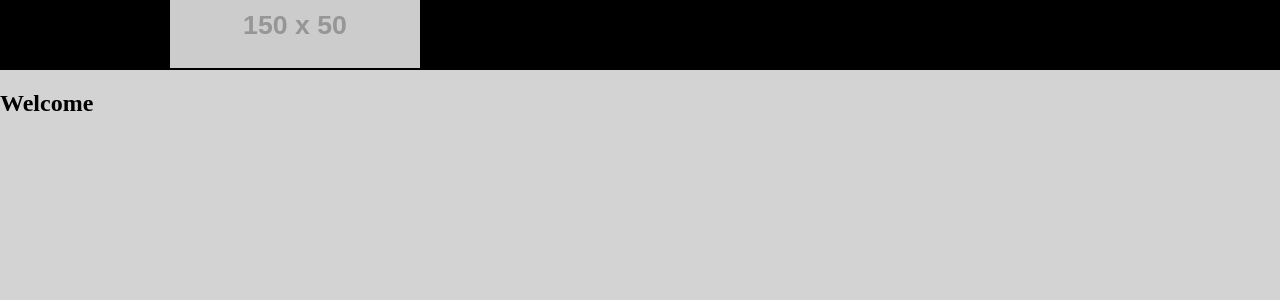
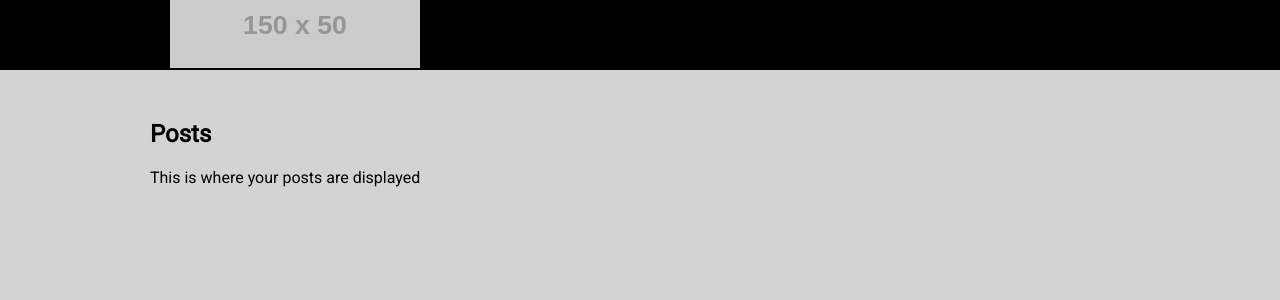
Before and after one commit to kenshinman/test-setup, a React (Create React App) app: page / in a window 1280 px wide. Shown: the top 300 px of the page. Built offline with nearby package versions, Linux system fonts and the light colour scheme.

Commit message:
testing headline component

```diff
--- a/public/index.html
+++ b/public/index.html
@@ -1,19 +1,14 @@
 <!DOCTYPE html>
 <html lang="en">
+
 <head>
   <meta charset="utf-8" />
   <link rel="icon" href="%PUBLIC_URL%/favicon.ico" />
   <meta name="viewport" content="width=device-width, initial-scale=1" />
   <meta name="theme-color" content="#000000" />
-    <meta
-      name="description"
-      content="Web site created using create-react-app"
-    />
+  <meta name="description" content="Web site created using create-react-app" />
   <link rel="apple-touch-icon" href="%PUBLIC_URL%/logo192.png" />
-    <!--
-      manifest.json provides metadata used when your web app is installed on a
-      user's mobile device or desktop. See https://developers.google.com/web/fundamentals/web-app-manifest/
-    -->
+  <link href="https://fonts.googleapis.com/css2?family=Roboto:wght@100;300;400&display=swap" rel="stylesheet">
   <link rel="manifest" href="%PUBLIC_URL%/manifest.json" />
   <!--
       Notice the use of %PUBLIC_URL% in the tags above.
@@ -26,6 +21,7 @@
     -->
   <title>React App</title>
 </head>
+
 <body>
   <noscript>You need to enable JavaScript to run this app.</noscript>
   <div id="root"></div>
@@ -40,4 +36,5 @@
       To create a production bundle, use `npm run build` or `yarn build`.
     -->
 </body>
+
 </html>
--- a/src/App.js
+++ b/src/App.js
@@ -1,11 +1,17 @@
 import React from "react";
 import Header from "./components/header/Header";
+import Headline from "./components/headline/Headline";
 
 function App() {
 	return (
 		<div className="App">
 			<Header />
-			<h2>Welcome</h2>
+			<section className="main">
+				<Headline
+					header="Posts"
+					desc="This is where your posts are displayed"
+				/>
+			</section>
 		</div>
 	);
 }
--- a/src/app.scss
+++ b/src/app.scss
@@ -2,4 +2,12 @@
 	background-color: lightgrey;
 	margin: 0;
 	padding: 0;
+	font-family: "Roboto", sans-serif;
 }
+
+.main {
+	width: 100%;
+	margin: 50px auto 80px;
+	padding: 0 10px;
+	max-width: 980px;
+}
--- /dev/null
+++ b/src/components/headline/Headline.js
@@ -0,0 +1,22 @@
+import React, { Component } from "react";
+
+class Headline extends Component {
+	constructor(props) {
+		super(props);
+	}
+	render() {
+		const { header, desc } = this.props;
+
+		if (!header) {
+			return null;
+		}
+		return (
+			<div className="headline">
+				<h1 data-test="header">{header}</h1>
+				<p data-test="desc">{desc}</p>
+			</div>
+		);
+	}
+}
+
+export default Headline;
```
Also changed, not shown: src/components/headline/styles.scss (added), 1 other file (tests, documents, lock files or other folders). Lines whose indentation alone changed are shown as unchanged.
